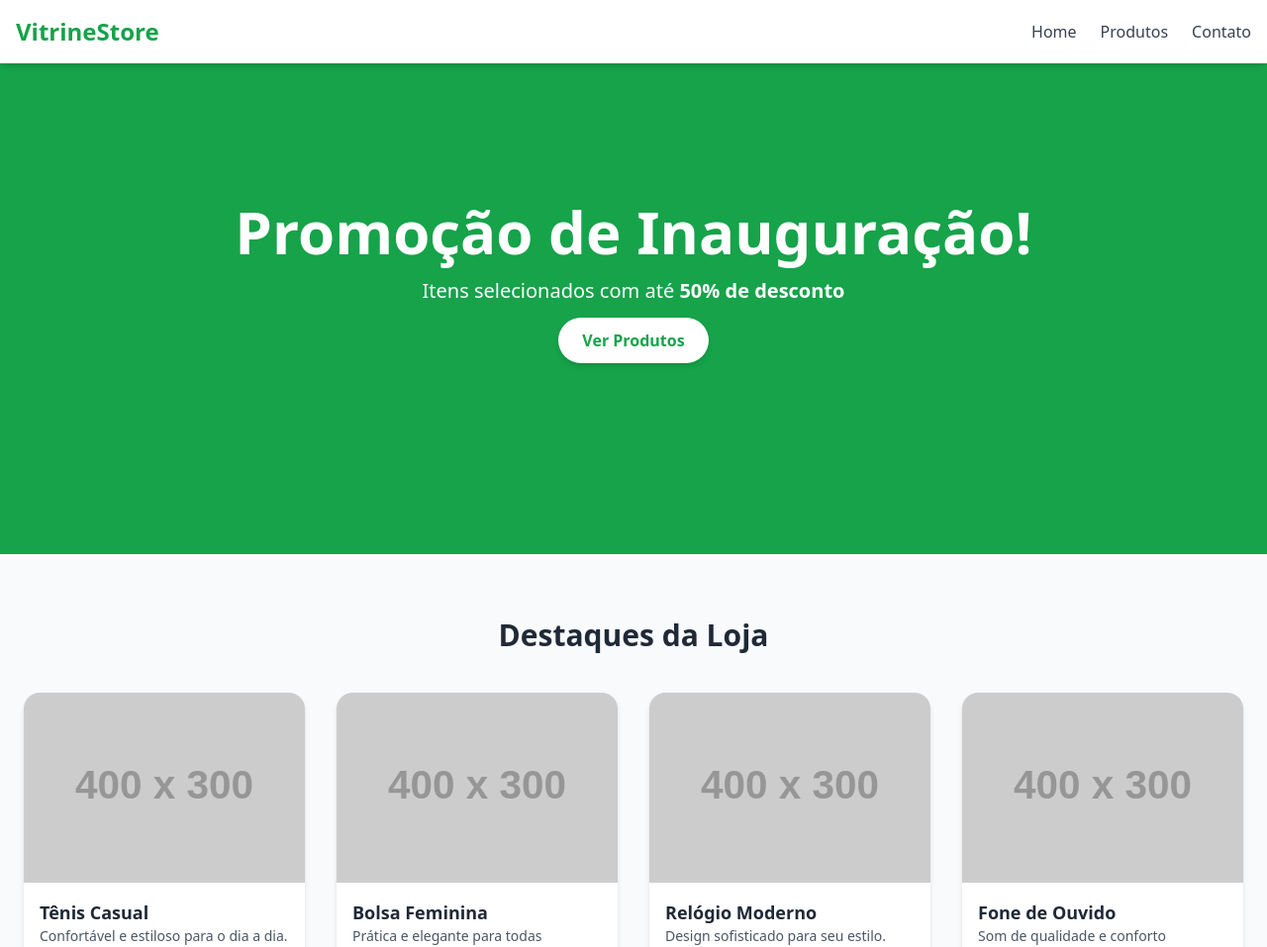
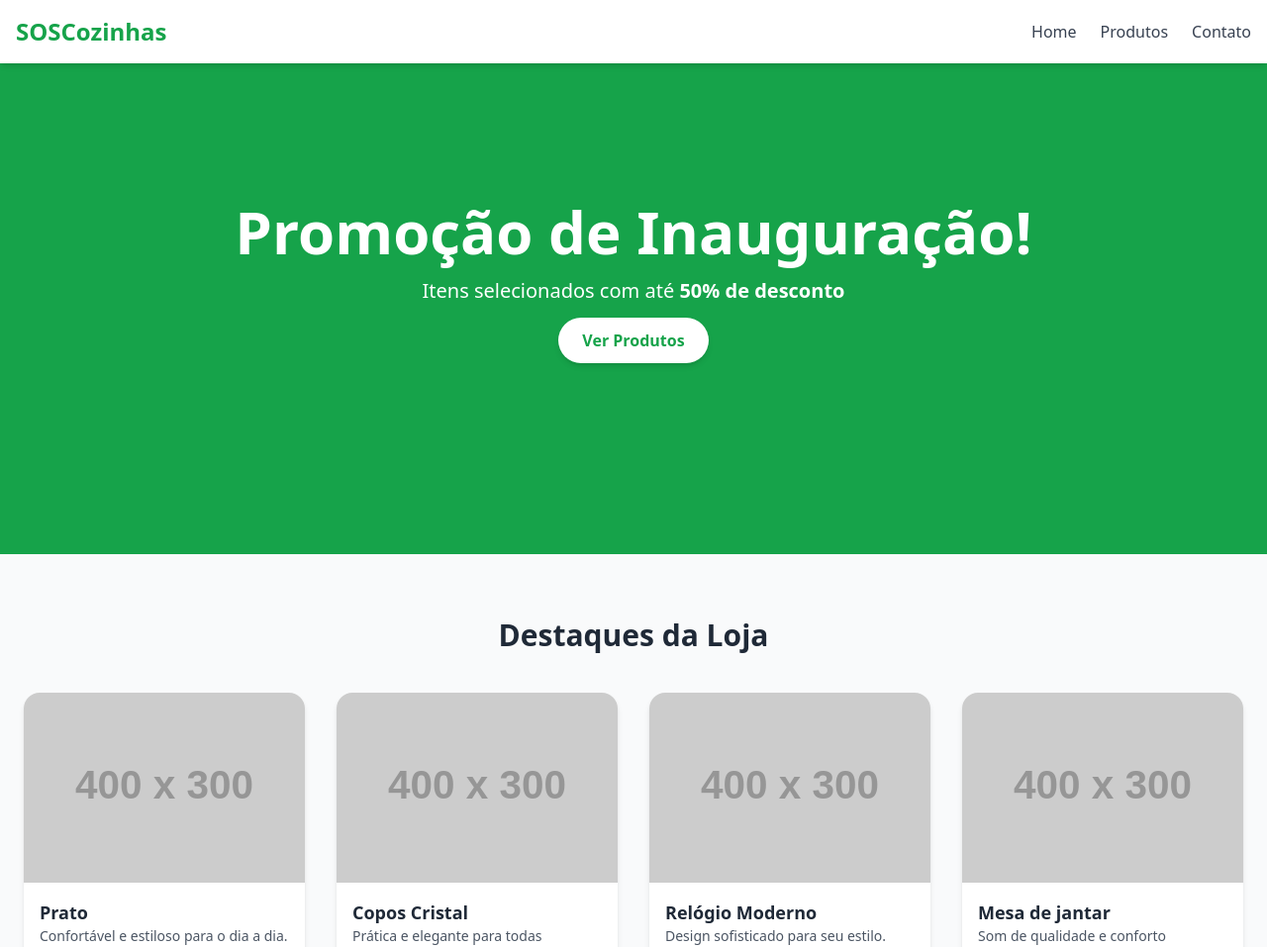
Before and after one commit to Gustavoggomesdev/Extention_project, a plain HTML site: page index.html in a window 1280 px wide. Shown: the top 957 px of the page at 99% size. Drawn offline with nearby package versions, Linux system fonts and the light colour scheme; placeholder pictures from the web are drawn by us.

Commit message:
Update index.html

```diff
--- a/index.html
+++ b/index.html
@@ -12,7 +12,7 @@
   <header class="fixed w-full bg-white shadow-md z-50">
     <div class="max-w-7xl mx-auto flex justify-between items-center p-4">
       <div class="flex items-center space-x-2">
-        <span class="text-2xl font-bold text-green-600">VitrineStore</span>
+        <span class="text-2xl font-bold text-green-600">SOSCozinhas</span>
       </div>
       <nav class="hidden md:flex space-x-6 text-gray-700 font-medium">
         <a href="#home" class="hover:text-green-600">Home</a>
@@ -39,7 +39,7 @@
       <div class="bg-white rounded-2xl shadow-md overflow-hidden hover:scale-105 transition">
         <img src="https://via.placeholder.com/400x300" alt="Produto 1" class="w-full h-48 object-cover">
         <div class="p-4">
-          <h3 class="font-semibold text-lg">Tênis Casual</h3>
+          <h3 class="font-semibold text-lg">Prato</h3>
           <p class="text-gray-600 text-sm mb-3">Confortável e estiloso para o dia a dia.</p>
           <p class="font-bold text-green-600 mb-4">R$ 199,90</p>
           <a href="https://wa.me/5500000000000?text=Tenho+interesse+no+Tênis+Casual" target="_blank"
@@ -52,7 +52,7 @@
       <div class="bg-white rounded-2xl shadow-md overflow-hidden hover:scale-105 transition">
         <img src="https://via.placeholder.com/400x300" alt="Produto 2" class="w-full h-48 object-cover">
         <div class="p-4">
-          <h3 class="font-semibold text-lg">Bolsa Feminina</h3>
+          <h3 class="font-semibold text-lg">Copos Cristal</h3>
           <p class="text-gray-600 text-sm mb-3">Prática e elegante para todas ocasiões.</p>
           <p class="font-bold text-green-600 mb-4">R$ 149,90</p>
           <a href="https://wa.me/5500000000000?text=Tenho+interesse+na+Bolsa+Feminina" target="_blank"
@@ -78,7 +78,7 @@
       <div class="bg-white rounded-2xl shadow-md overflow-hidden hover:scale-105 transition">
         <img src="https://via.placeholder.com/400x300" alt="Produto 4" class="w-full h-48 object-cover">
         <div class="p-4">
-          <h3 class="font-semibold text-lg">Fone de Ouvido</h3>
+          <h3 class="font-semibold text-lg">Mesa de jantar</h3>
           <p class="text-gray-600 text-sm mb-3">Som de qualidade e conforto garantido.</p>
           <p class="font-bold text-green-600 mb-4">R$ 99,90</p>
           <a href="https://wa.me/5500000000000?text=Tenho+interesse+no+Fone+de+Ouvido" target="_blank"
```
